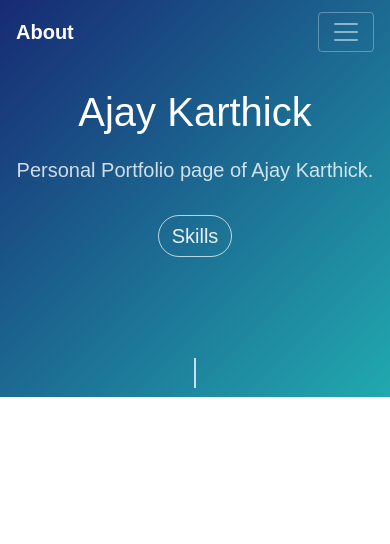
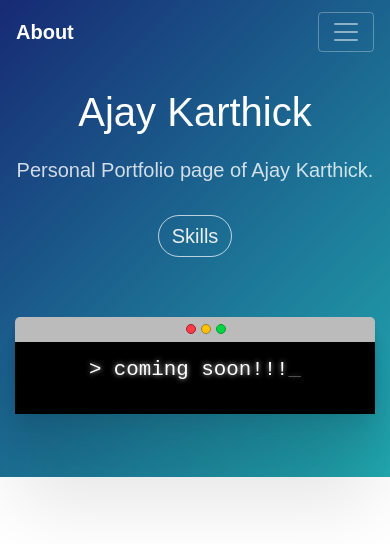
Before and after one commit to iajaykarthick/ajaykarthick.github.io, an Angular app: page / in a window 390 px wide. Shown: the top 544 px of the page. Built offline with nearby package versions, Linux system fonts and the light colour scheme.

Commit message:
removed d-none class

```diff
--- a/src/app/header/section1-main/section1.main.component.html
+++ b/src/app/header/section1-main/section1.main.component.html
@@ -7,7 +7,7 @@
             <p class="line type-writer-effect">Coming Soon...!</p>
       </div>
 
-      <div class="col-md-5 col-lg-5 offset-lg-1 offset-xl-1 d-none d-lg-block">
+      <div class="col-md-5 col-lg-5 offset-lg-1 offset-xl-1 d-lg-block">
         <div class="terminal">
           <div class=menu>
             <div class="buttons close-terminal-btn"></div>
```
